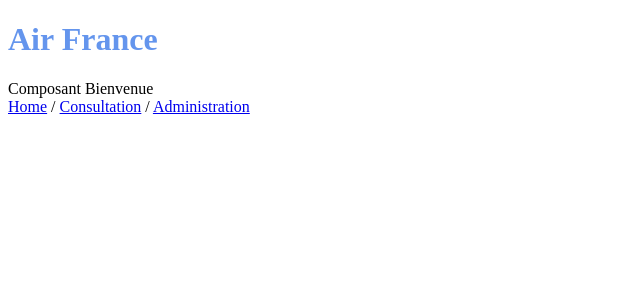
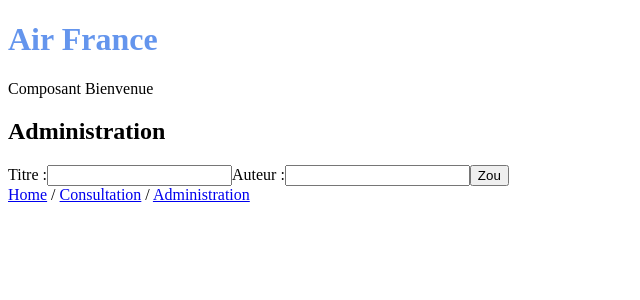
Before and after one commit to MaunyM/angular-valbonne, an Angular app: page /administration in a window 1280 px wide. Before the commit this address led to /. Shown: the top 300 px of the page, without its empty margins (0-640 px from the left). Built offline with nearby package versions, Linux system fonts and the light colour scheme.

Commit message:
edition livre

```diff
--- a/data/db.json
+++ b/data/db.json
@@ -1,22 +1,26 @@
 {
   "books": [
     {
-      "id":1,
+      "id": 1,
       "titre": "Quatre-vingt-Treize",
       "auteur": "Hugo",
       "parution": 1874
     },
     {
-      "id" :2,
+      "id": 2,
       "titre": "Quatre-vingt-Quatorze !",
       "auteur": "Hugo Junior"
     },
     {
-      "id":3,
+      "id": 3,
       "titre": "Les miserables",
       "auteur": "Hugo",
       "parution": 1862
+    },
+    {
+      "titre": "Nouveau Livre 2",
+      "auteur": "Matthieu",
+      "id": 4
     }
-
   ]
 }
--- a/package.json
+++ b/package.json
@@ -8,7 +8,7 @@
     "test": "ng test",
     "lint": "ng lint",
     "e2e": "ng e2e",
-    "server": "json-server --watch data/db.json --delay 2000"
+    "server": "json-server --watch data/db.json"
   },
   "private": true,
   "dependencies": {
--- a/src/app/administration/administration-edition-livre/administration-edition-livre.component.html
+++ b/src/app/administration/administration-edition-livre/administration-edition-livre.component.html
@@ -1,3 +1,10 @@
-<p>
-  administration-edition-livre works!
-</p>
+<ng-container *ngIf = (modification)>
+  <h3>Modification</h3>
+</ng-container>
+<form (ngSubmit)="onSubmit()">
+  <label for="titre">Titre :</label>
+  <input name="titre" [(ngModel)]="livre.titre" required/>
+  <label for="auteur">Auteur :</label>
+  <input name="auteur" [(ngModel)]="livre.auteur"/>
+  <button type="submit">Zou</button>
+</form>
--- a/src/app/administration/administration-edition-livre/administration-edition-livre.component.ts
+++ b/src/app/administration/administration-edition-livre/administration-edition-livre.component.ts
@@ -1,4 +1,8 @@
 import { Component, OnInit } from '@angular/core';
+import { Livre } from 'src/app/shared/livre';
+import { LivreService } from 'src/app/shared/livre.service';
+import { filter, map, switchMap } from 'rxjs/operators';
+import { ActivatedRoute } from '@angular/router';
 
 @Component({
   selector: 'app-administration-edition-livre',
@@ -6,10 +10,25 @@
   styleUrls: ['./administration-edition-livre.component.css']
 })
 export class AdministrationEditionLivreComponent implements OnInit {
+  livre: Livre = new Livre();
 
-  constructor() { }
+  constructor(private service: LivreService, private route: ActivatedRoute) { }
 
   ngOnInit() {
+    this.route.paramMap.pipe(
+      filter(params => params.has('id')),
+      map(params => +params.get('id')),
+      filter(number => !isNaN(number)),
+      switchMap(id => this.service.recuperer(id))
+    ).subscribe(reponse => this.livre = reponse);
+  }
+
+  get modification(): boolean {
+    return !!this.livre.id;
+  }
+
+  onSubmit() {
+      this.service.creerOuMettreAJour(this.livre).subscribe();
   }
 
 }
--- a/src/app/app.module.ts
+++ b/src/app/app.module.ts
@@ -11,7 +11,7 @@
 
 const routes: Routes = [
  {
-   path: 'patate',
+   path: 'administration',
    loadChildren: './administration/administration.module#AdministrationModule'
 },
 {
--- a/src/app/consultation/consultation-liste-livres/consultation-liste-livres.component.html
+++ b/src/app/consultation/consultation-liste-livres/consultation-liste-livres.component.html
@@ -4,6 +4,7 @@
   (titreClick)="onClick($event)"
 ></app-livre>
 <button [routerLink]="['livre',patate.id]">Détail</button>
+<button [routerLink]="['/administration','editer',patate.id]">Modifier</button>
 </ng-container>
 <ng-container *ngIf="livreSelectionne">
   Vous avez cliqué sur :
--- a/src/app/footer/footer.component.html
+++ b/src/app/footer/footer.component.html
@@ -1,5 +1,5 @@
 <footer>
 <a routerLink="">Home</a> /
 <a routerLink="consultation">Consultation</a> /
-<a routerLink="patate">Administration</a>
+<a routerLink="administration">Administration</a>
 </footer>
--- a/src/app/shared/livre.service.ts
+++ b/src/app/shared/livre.service.ts
@@ -18,4 +18,16 @@
   recupererTous(): Observable<Livre[]> {
     return this.http.get<Livre[]>('api/books');
   }
+
+  creer(livre: Livre): Observable<Livre> {
+    return this.http.post<Livre>('api/books', livre);
+  }
+
+  creerOuMettreAJour(livre: Livre): Observable<Livre> {
+    return livre.id ? this.mettreAJour(livre) : this.creer(livre);
+  }
+
+  mettreAJour(livre: Livre): Observable<Livre> {
+    return this.http.put<Livre>(`api/books/${livre.id}`, livre);
+  }
 }
```
Also changed, not shown: src/app/administration/administration.module.ts (+7 -1 lines), 1 other file (tests, documents, lock files or other folders).
